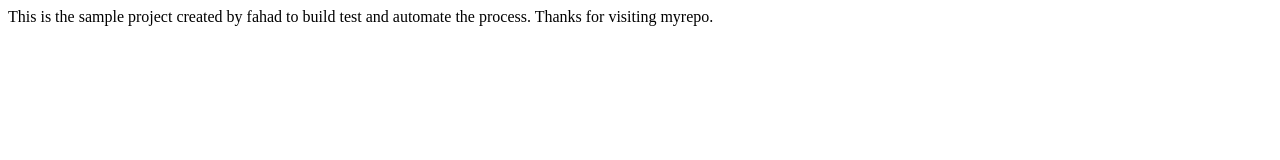
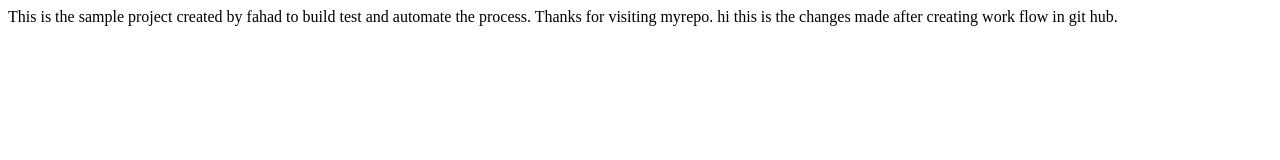
Before and after one commit to fadikhan11/git, a plain HTML site: page index.html in a window 1280 px wide. Drawn offline with Linux system fonts and the light colour scheme.

Commit message:
workflow message added

```diff
--- a/index.html
+++ b/index.html
@@ -7,5 +7,6 @@
 </head>
 <body>
     This is the sample project created by fahad to build test and automate the process. Thanks for visiting myrepo.
+    hi this is the changes made after creating work flow in git hub.
 </body>
 </html>
```
